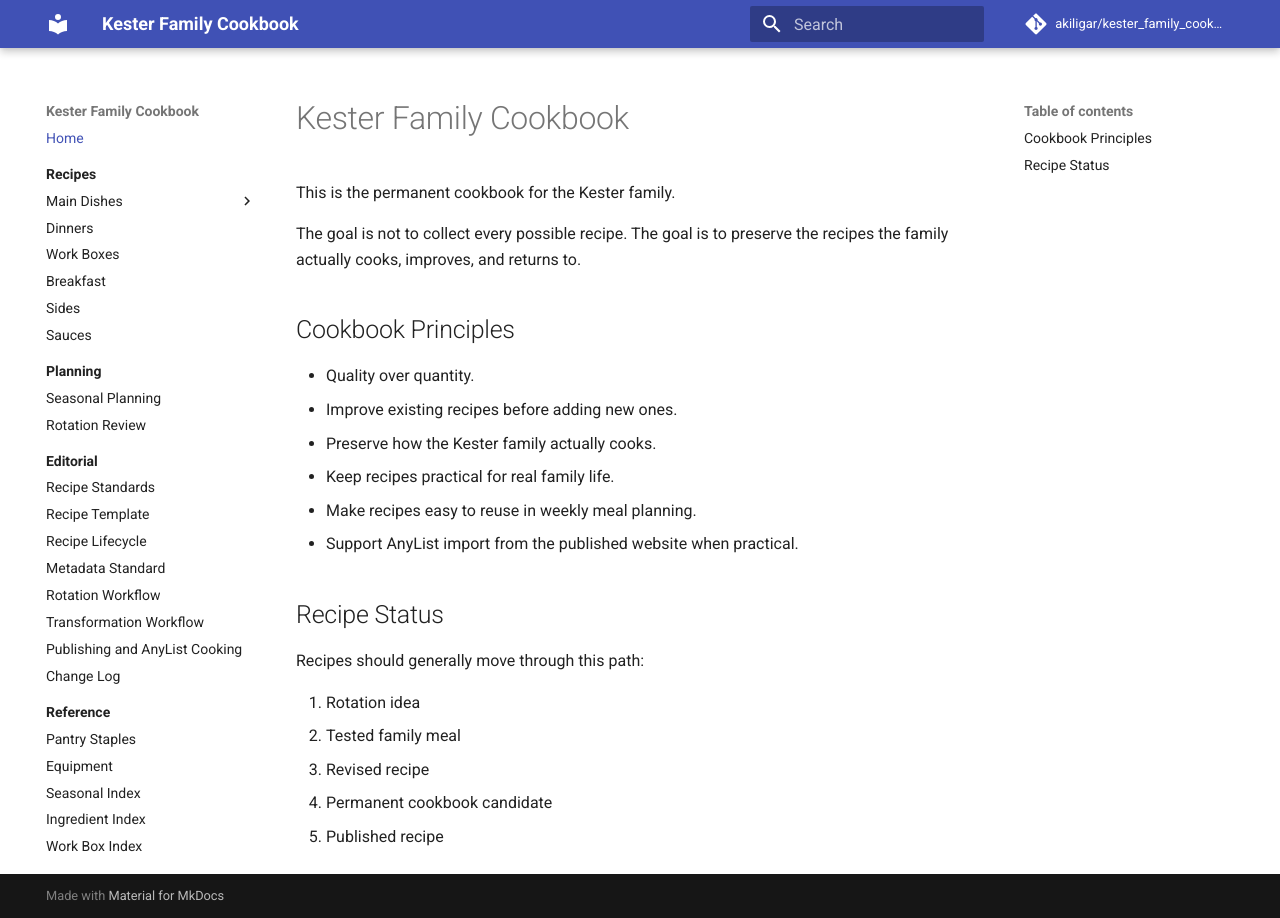
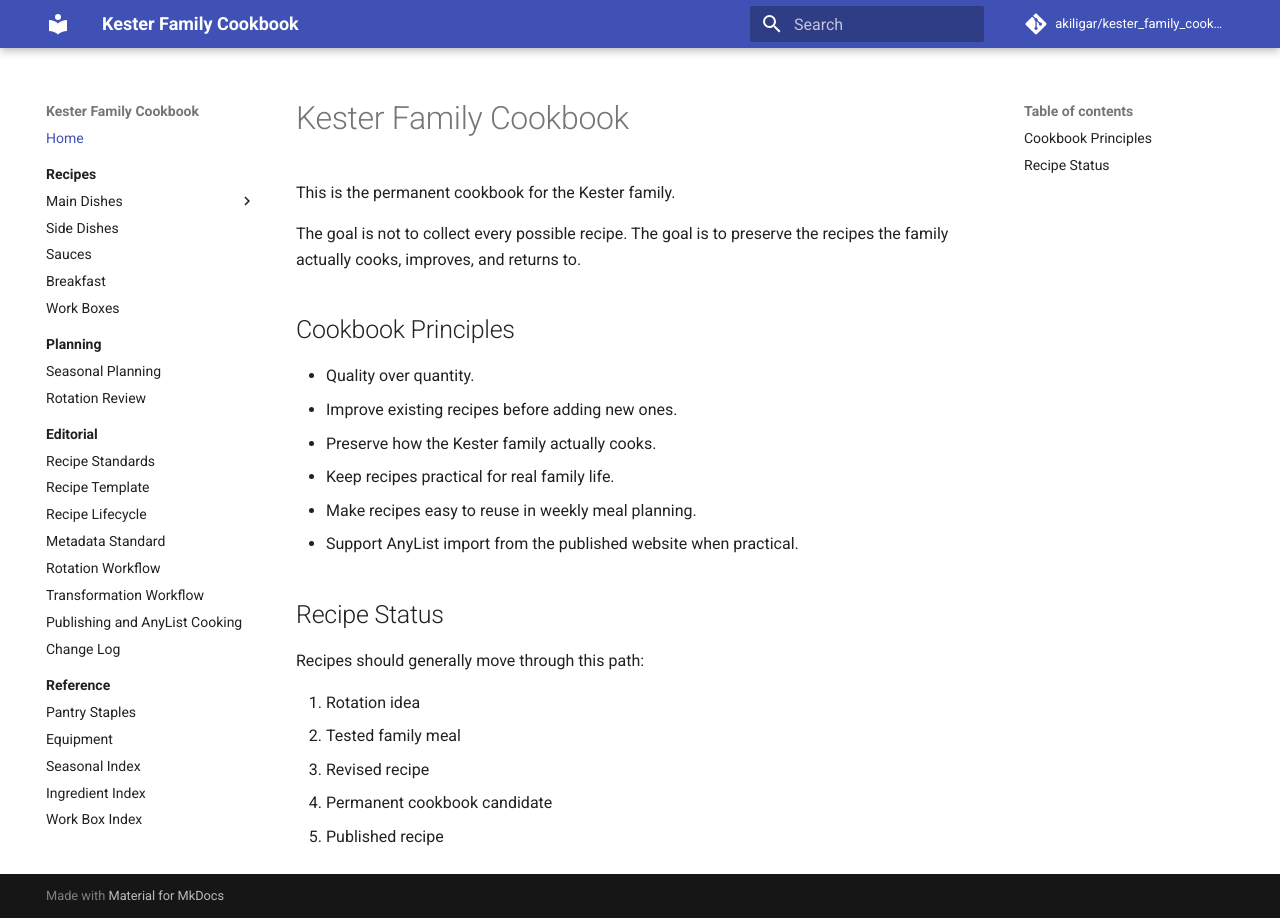
Before and after one commit to akiligar/kester_family_cookbook, an MkDocs documentation site: the page built from docs/index.md, in a window 1280 px wide. Built offline with MkDocs 1.6.1 and Material for MkDocs 9.7.7, drawn with Linux system fonts in a browser that asks for light colours; comment, search, counter and statistics services are not loaded.

Commit message:
Simplify recipe navigation taxonomy

```diff
--- a/mkdocs.yml
+++ b/mkdocs.yml
@@ -31,14 +31,12 @@ nav:
       - Main Dishes:
           - recipes/main-dishes/index.md
           - Grilled Flank Steak with Chimichurri: recipes/main-dishes/grilled-flank-steak-chimichurri.md
-      - Dinners:
-          - recipes/dinners/index.md
+      - Side Dishes: recipes/sides/index.md
+      - Sauces: recipes/sauces/index.md
+      - Breakfast:
+          - recipes/breakfast/index.md
       - Work Boxes:
           - recipes/work-boxes/index.md
-      - Breakfast:
-          - recipes/breakfast/index.md
-      - Sides: recipes/sides/index.md
-      - Sauces: recipes/sauces/index.md
   - Planning:
       - planning/index.md
       - Seasonal Planning: planning/seasonal-planning.md
```
